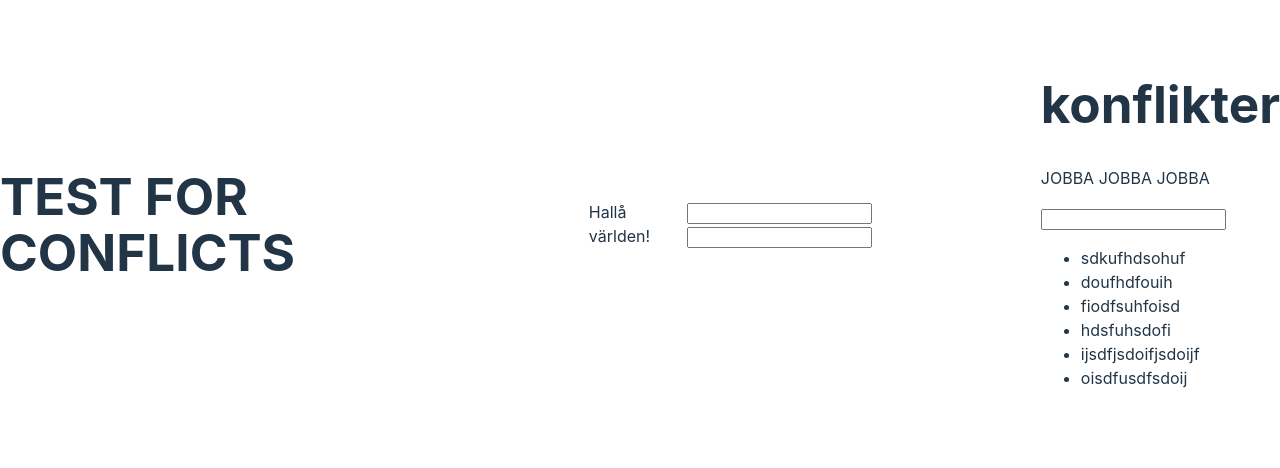
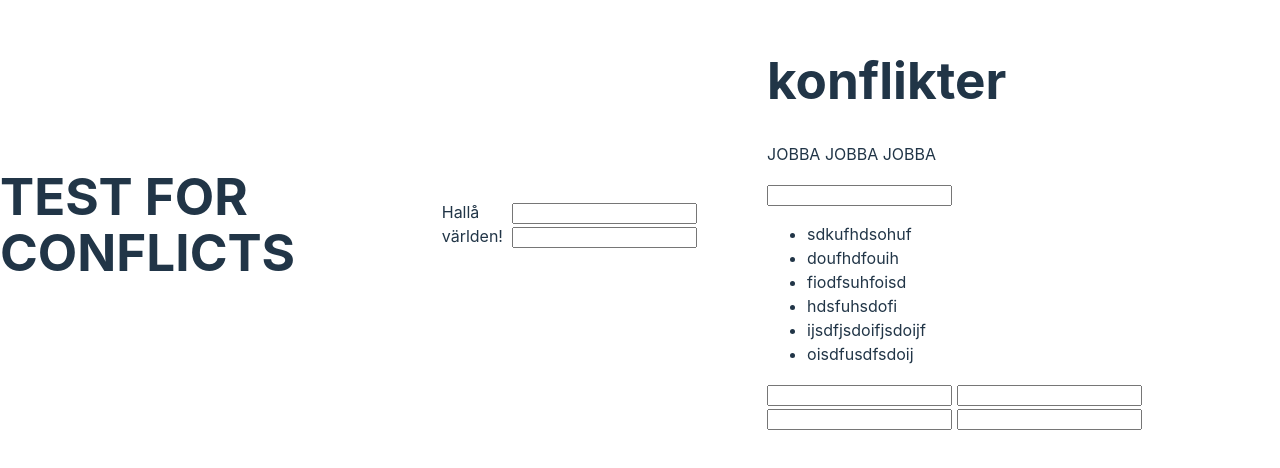
Before and after one commit to Kamechan98/git-test-, a website built with Vite: page index.html in a window 1280 px wide. Shown: the part 176-644 px from the top of the page. Built offline with nearby package versions, Linux system fonts and the light colour scheme.

Commit message:
more inputs

```diff
--- a/index.html
+++ b/index.html
@@ -30,6 +30,12 @@
     <li>ijsdfjsdoifjsdoijf</li>
     <li>oisdfusdfsdoij</li>
   </ul>
+  <form>
+    <input type="text">
+    <input type="text" name="" id="">
+    <input type="text" name="" id="">
+    <input type="text" name="" id="">
+  </form>
 </main>
 
 
```
